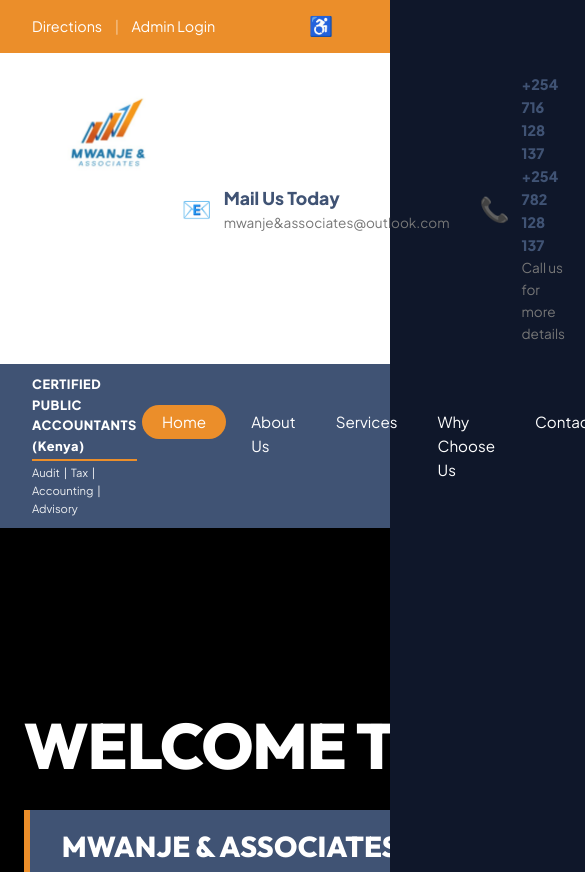
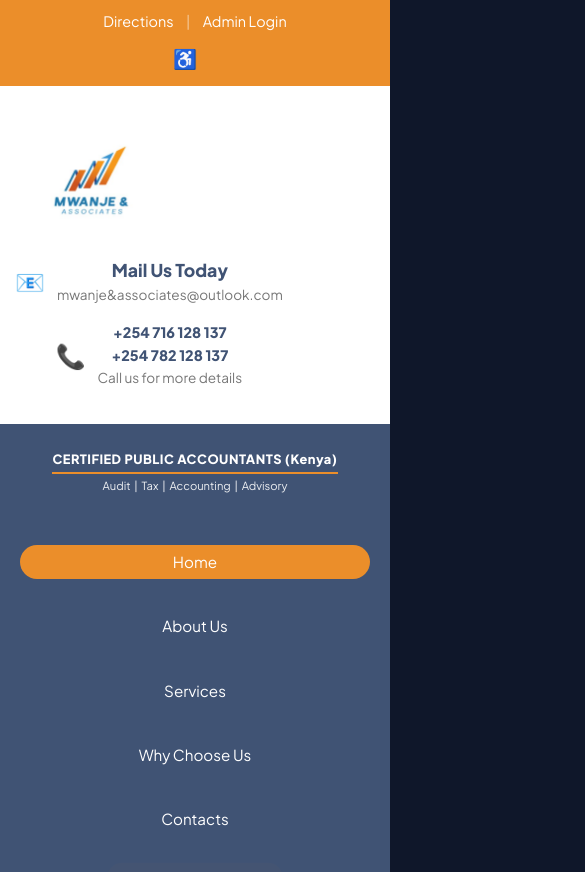
Before and after one commit to Mramba-wehu/Accountant-Consultancy-Website, a plain HTML site: page index.html in a window 390 px wide. Shown: the top 872 px of the page, 585 px wide, since content can reach past the window. Drawn offline with Linux system fonts and the light colour scheme.

Commit message:
Fix mobile responsive overflow issues

```diff
--- a/style.css
+++ b/style.css
@@ -1771,3 +1771,58 @@ footer {
 .back-link i {
     margin-right: 5px;
 }
+
+/* Mobile Responsive Fixes */
+html, body {
+    width: 100%;
+    max-width: 100vw;
+    overflow-x: hidden;
+}
+
+@media (max-width: 768px) {
+    .flex-between {
+        flex-direction: column;
+        text-align: center;
+        gap: 15px;
+    }
+
+    .nav-links {
+        flex-direction: column;
+        width: 100%;
+        margin-left: 0;
+        padding: 0;
+        gap: 10px;
+    }
+
+    .nav-cta {
+        margin-left: 0;
+        margin-top: 15px;
+    }
+
+    .header-contact {
+        flex-direction: column;
+        gap: 15px;
+        align-items: center;
+    }
+
+    .middle-header .container,
+    .nav-bar .container {
+        padding: 15px;
+    }
+
+    .top-bar .container {
+        flex-direction: column;
+        gap: 10px;
+    }
+
+    .nav-subtitle {
+        text-align: center;
+        margin-bottom: 15px;
+    }
+
+    .footer-content {
+        flex-direction: column;
+        text-align: center;
+        gap: 20px;
+    }
+}
```
